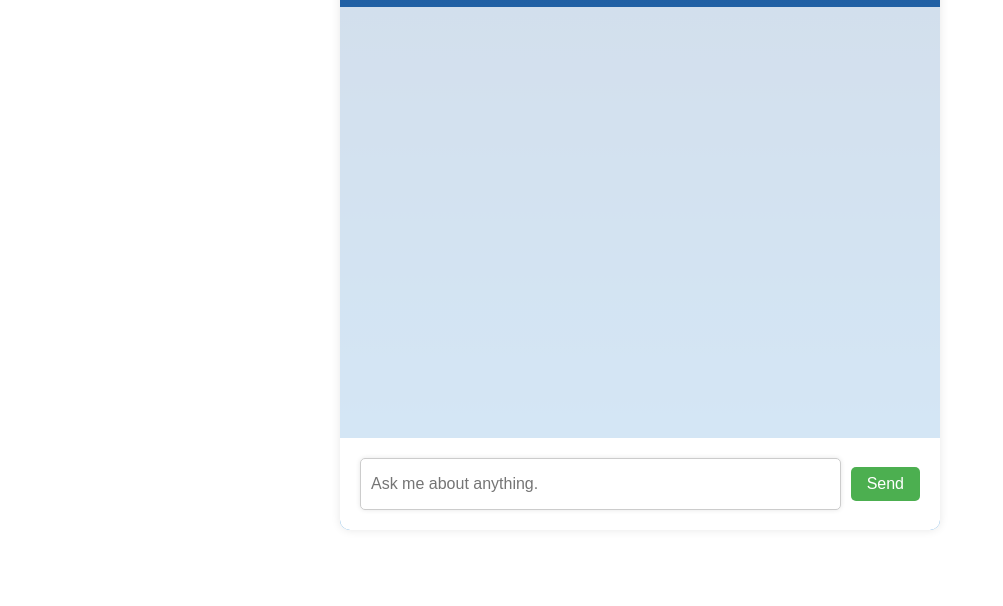
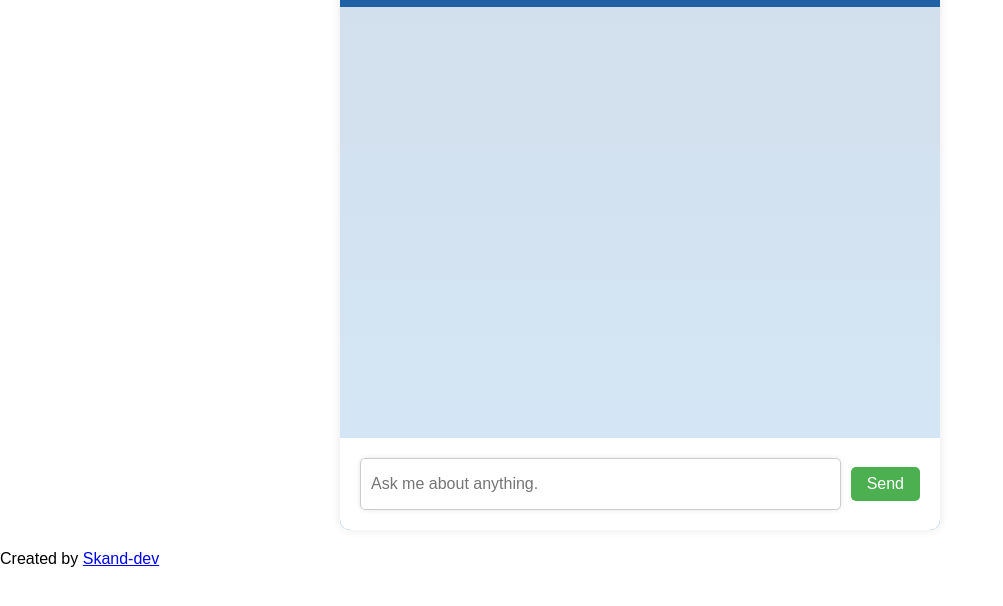
Before and after one commit to SkanderGasmi/software-dev-chatbot, a website: page public/index.html in a window 1280 px wide. Shown: the part 130-736 px from the top of the page, without its empty margins (0-1003 px from the left). Drawn offline with Linux system fonts and the light colour scheme.

Commit message:
added footer

```diff
--- a/public/index.html
+++ b/public/index.html
@@ -21,6 +21,11 @@
                 <button onclick="sendMessage()">Send</button>
             </div>
         </div>
+        <div class="footer">
+            <p>Created by <a href="https://github.com/skand-dev">Skand-dev</a></p>
+        </div>
+
+
     </div>
     <script src="main.js"></script>
 </body>
```
